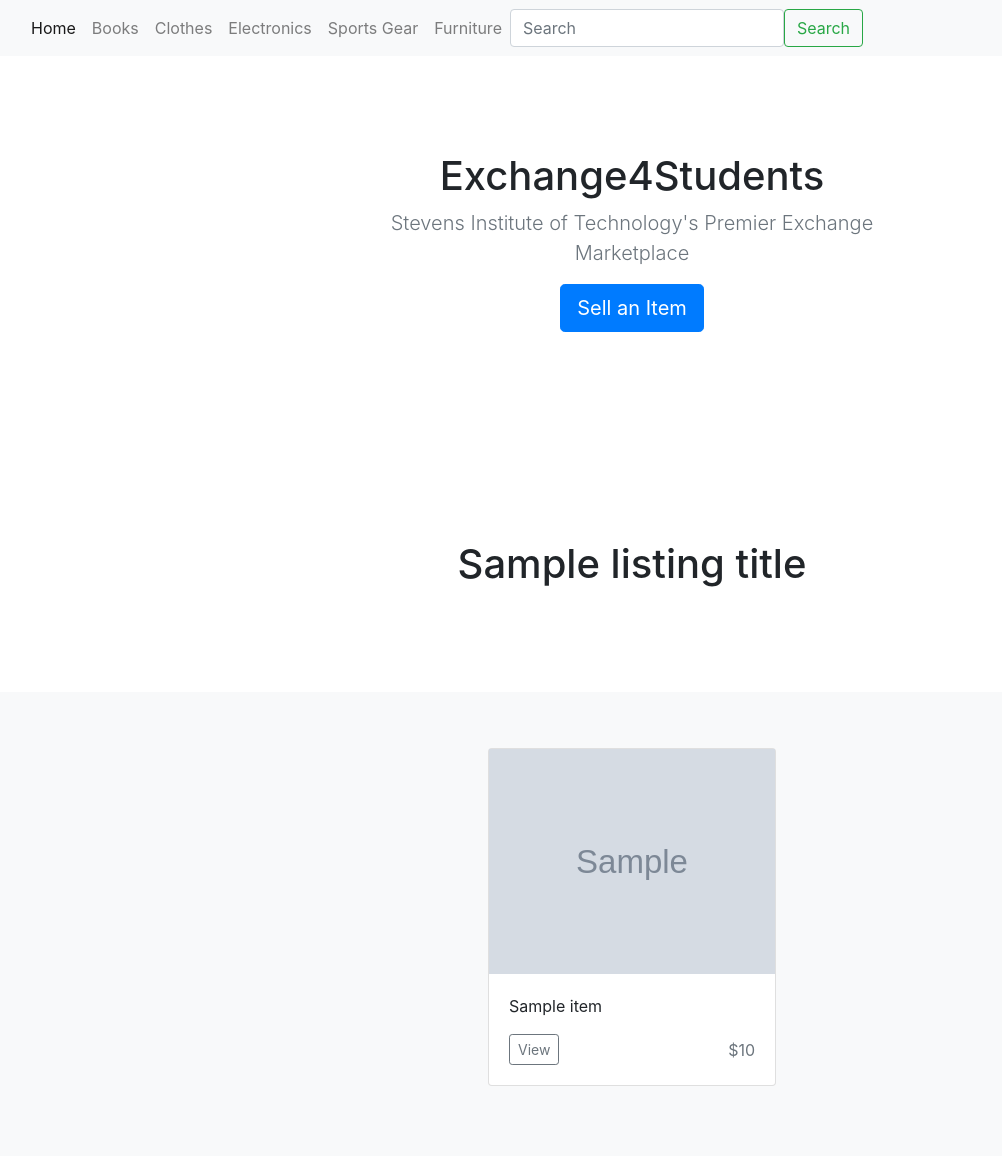
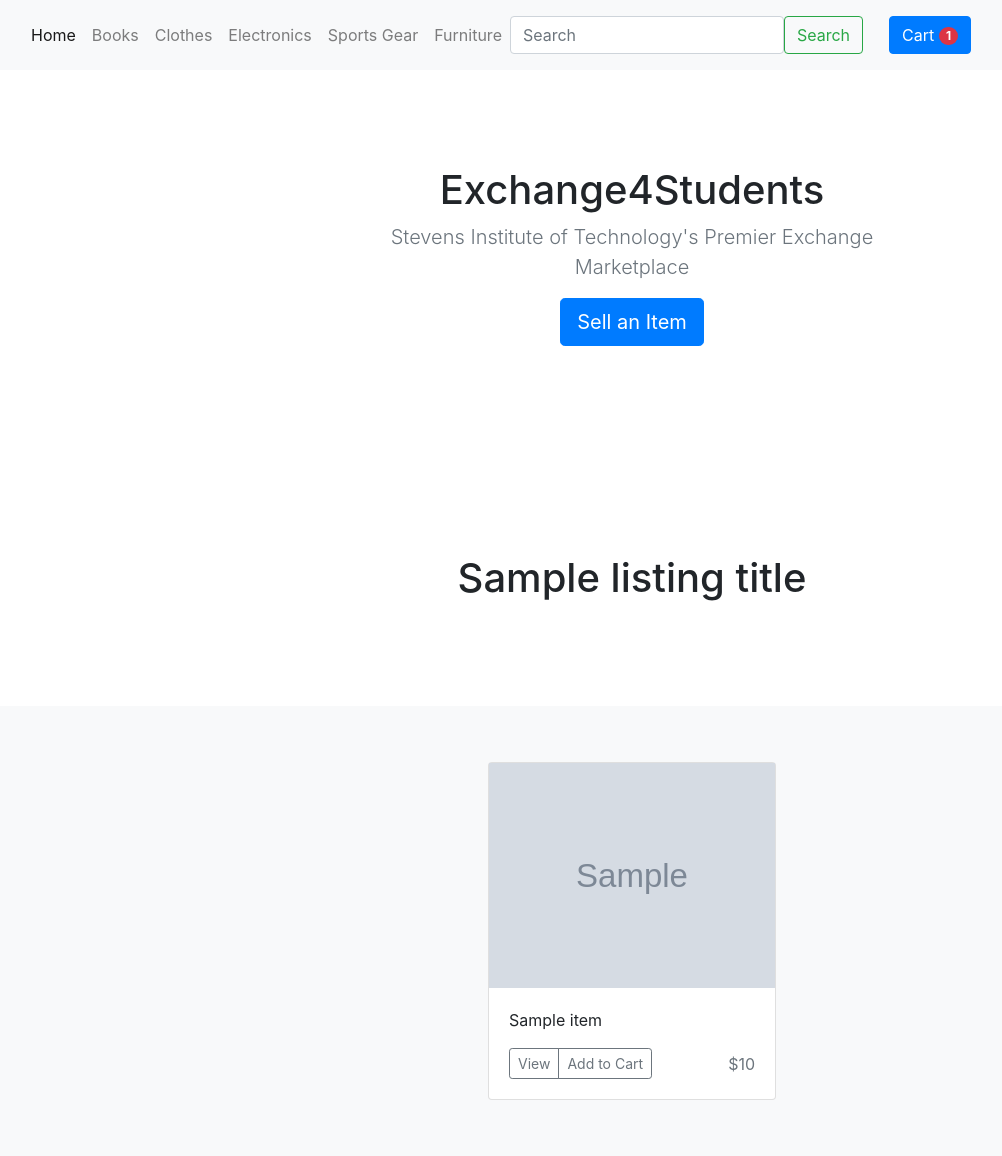
Before and after one commit to elenirotsides/Exchange4Students, a Flask app: template src/templates/home.html in a window 1280 px wide. Shown: the whole page, without its empty margins (8-1010 px from the left). Before the commit the page ends 1086 px from the top, so only its background shows below. Run offline with Flask 2, Linux system fonts and the light colour scheme; the template is opened without the code that fills it: most values are stand-ins (such as "Sample title", 1, 10 or a date in 2020); grey boxes marked "Sample" are stand-in pictures; some libraries are stand-ins or nearby versions.

Commit message:
working on cart

```diff
--- a/src/app.py
+++ b/src/app.py
@@ -9,9 +9,12 @@
 from e4stypes.electronic_item import ElectronicItem
 from e4stypes.furniture_item import FurnitureItem
 from e4stypes.sports_gear_item import SportsGearItem
+from e4stypes.order_information import OrderInformation
 
 basedir = Path(os.path.dirname(os.path.realpath(__file__)))
 uploadsdir = basedir.joinpath("static")
+cart = OrderInformation([], 0)
+
 
 app = Flask(__name__)
 
@@ -24,7 +27,7 @@
 @app.route("/")
 def get_home():
     return render_template(
-        "/home.html", items=Database.get_all(), listing_title="All Items"
+        "/home.html", items=Database.get_all(), cart=cart, listing_title="All Items"
     )
 
 
@@ -33,7 +36,7 @@
     return render_template(
         "/listing.html",
         items=Database.get_item_by_category(Category.BOOK),
-        listing_title="Books",
+        listing_title="Books", cart=cart,
     )
 
 
@@ -42,7 +45,7 @@
     return render_template(
         "/listing.html",
         items=Database.get_item_by_category(Category.CLOTHING),
-        listing_title="Clothes",
+        listing_title="Clothes", cart=cart,
     )
 
 
@@ -51,7 +54,7 @@
     return render_template(
         "/listing.html",
         items=Database.get_item_by_category(Category.ELECTRONIC),
-        listing_title="Electronics",
+        listing_title="Electronics", cart=cart,
     )
 
 
@@ -60,7 +63,7 @@
     return render_template(
         "/listing.html",
         items=Database.get_item_by_category(Category.SPORTS_GEAR),
-        listing_title="Sports",
+        listing_title="Sports", cart=cart,
     )
 
 
@@ -69,7 +72,7 @@
     return render_template(
         "/listing.html",
         items=Database.get_item_by_category(Category.FURNITURE),
-        listing_title="Furniture",
+        listing_title="Furniture", cart=cart,
     )
 
 
--- a/src/templates/base.html
+++ b/src/templates/base.html
@@ -74,6 +74,49 @@
                       <input  name="search_term" id='search_term' class="form-control me-2" type="search" placeholder="Search" aria-label="Search">
                       <button class="btn btn-outline-success" type="submit">Search</button>
                     </form>
+                    &nbsp;&nbsp;&nbsp;&nbsp;
+                    <div class="dropdown col-lg-3-margin col-md-4-margin col-xs-12-margin d-flex p-2">
+                      <button type="button" class="btn btn-primary" data-toggle="dropdown">
+                       <i class="fa fa-shopping-cart" aria-hidden="true"></i> Cart <span class="badge badge-pill badge-danger">{{items|length}}</span></button>
+                      <div class="dropdown-menu">
+                        <div class="row total-header-section">
+                            <div class="col-lg-3-margin col-md-4-margin col-xs-12-margin d-flex p-2">
+                              <i class="fa fa-shopping-cart" aria-hidden="true"></i>
+                            </div>
+                            <div class="col-lg-6 col-sm-6 col-6 total-section text-right">
+                              <p>Total: <span class="text-info">fix this</span></p>
+                            </div>
+                        </div>
+                        <div class="row cart-detail">
+                          {% if items|length == 0 %}
+                  <div class="col-lg-3-margin col-md-4-margin col-xs-12-margin d-flex p-2">
+                    <h2 class="text-muted">No Items in Cart</h2>
+                  </div>
+                  {% endif %}
+                  {% for item in cart.item_list %}
+                  <div class="col-lg-3-margin col-md-4-margin col-xs-12-margin d-flex p-2">
+                    <div class="card shadow-sm" style="width: 18rem;">
+                      <div class="card-body">
+                        <p class="card-text">{{item.get_title()}}</p>
+                        <div class="d-flex justify-content-between align-items-center">
+                          <div class="btn-group">
+                            <a class="btn btn-sm btn-outline-secondary" href="/view/{{item.get_item_id()}}">View</a>
+                          </div>
+                          <span class="text-muted" style="font-size: medium;">${{item.get_price()}}</span>
+                        </div>
+                      </div>
+                    </div>
+                  </div>
+                  {% endfor %}
+                        </div>
+                        <div class="row">
+                          <div class="col-lg-12 col-sm-12 col-12 text-center checkout">
+                            <button class="btn btn-primary btn-block">Checkout</button>
+                          </div>
+                        </div>
+                      </div>
+                </div>
+                </div>
                 </div>
                 </div>
             </nav>
--- a/src/templates/listing.html
+++ b/src/templates/listing.html
@@ -31,7 +31,7 @@
                 <div class="d-flex justify-content-between align-items-center">
                     <div class="btn-group">
                     <a class="btn btn-sm btn-outline-secondary" href="/view/{{item.get_item_id()}}">View</a>
-                    <!-- <button type="button" class="btn btn-sm btn-outline-secondary">Add to Cart</button> -->
+                    <button type="button" class="btn btn-sm btn-outline-secondary" onclick="{{cart.add_to_cart(item.get_item_id())}}">Add to Cart</button>
                     </div>
                     <span class="text-muted" style="font-size: medium;">${{item.price_string()}}</span>
                 </div>
```
Also changed, not shown: src/e4stypes/order_information.py (+5 -4 lines).
